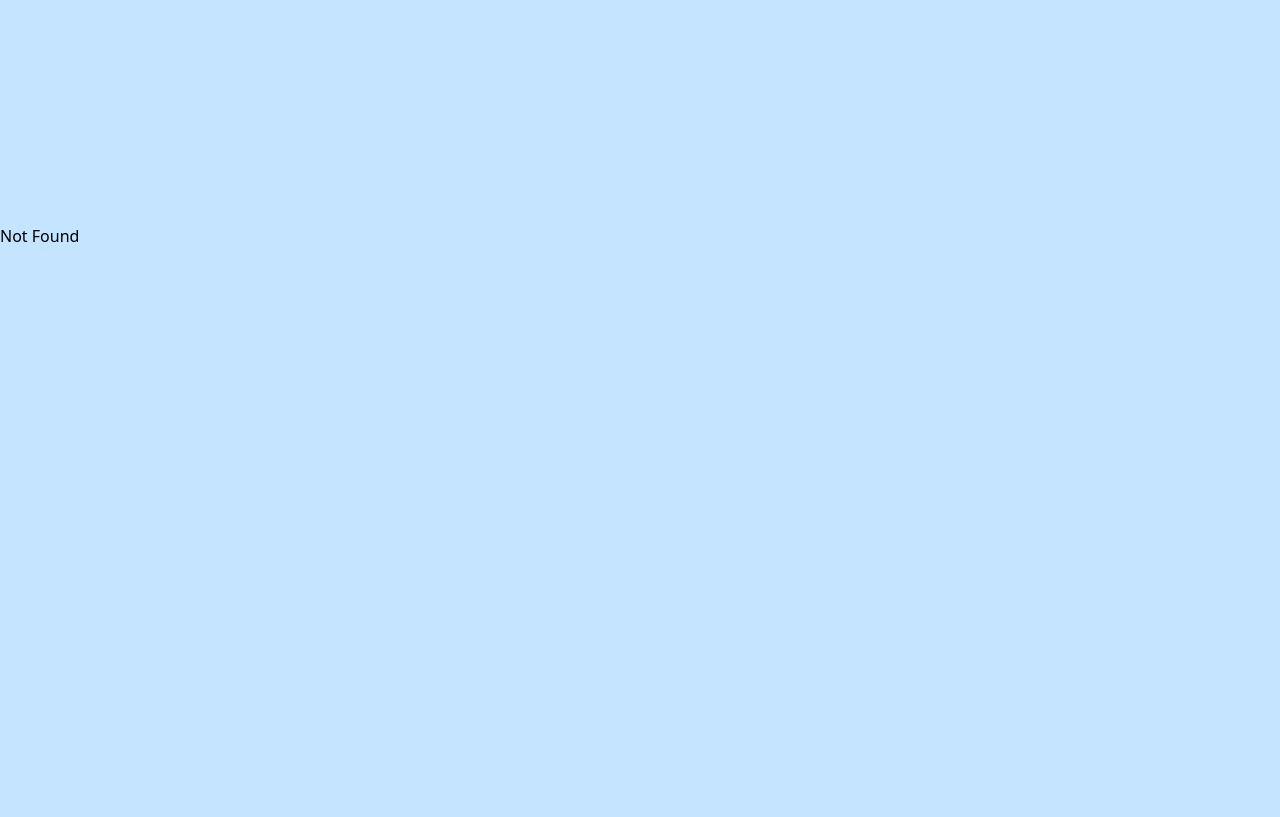
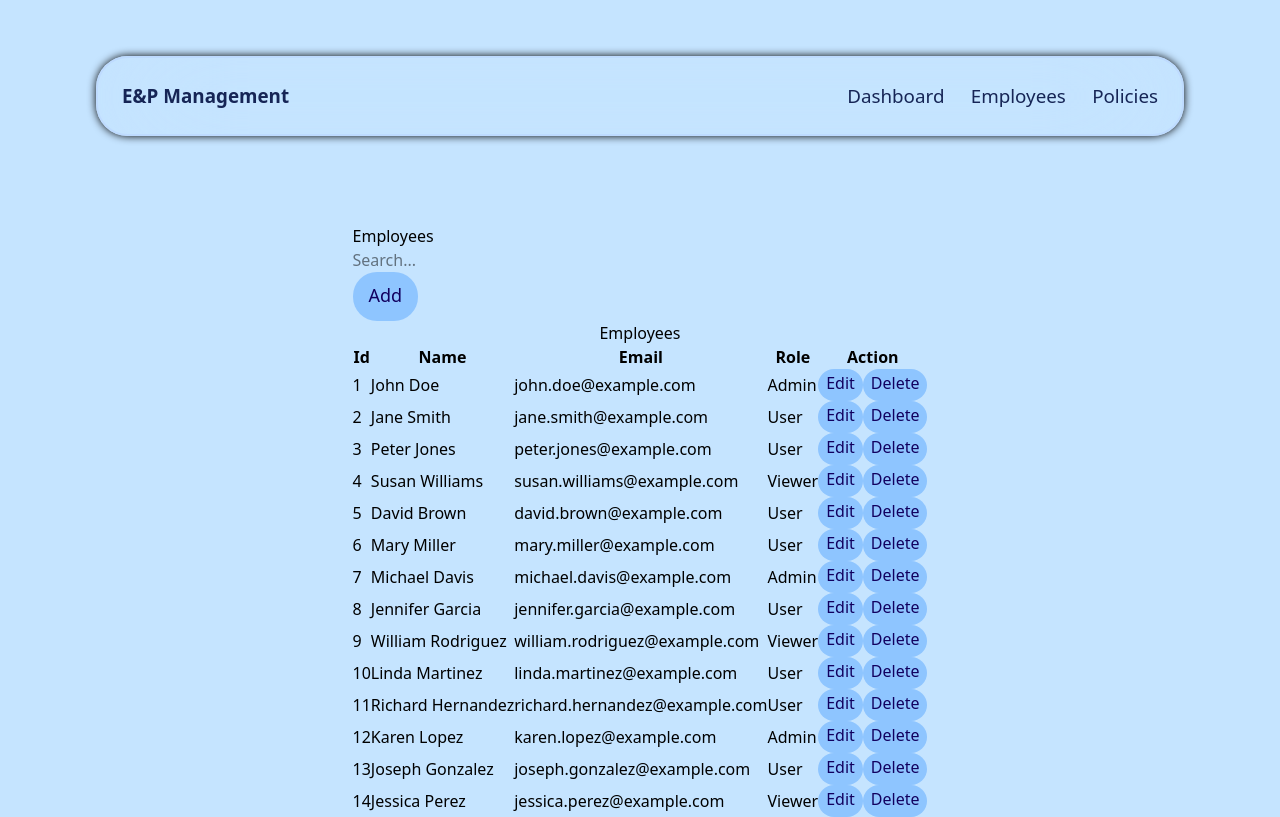
Before and after one commit to MohdShahulMalik/User-Policy-Management, a React (Vite) app in the folder frontend/: page /employees in a window 1280 px wide. Built offline with nearby package versions, Linux system fonts and the light colour scheme.

Commit message:
All of the main components have been done Alhamdulillah and now after styling the Employee page would be completed InShaAllah

```diff
--- a/frontend/package.json
+++ b/frontend/package.json
@@ -17,7 +17,8 @@
     "clsx": "^2.1.1",
     "react": "^19.1.1",
     "react-dom": "^19.1.1",
-    "react-router-dom": "^7.9.4"
+    "react-router-dom": "^7.9.4",
+    "uuid": "^13.0.0"
   },
   "devDependencies": {
     "@eslint/js": "^9.36.0",
--- a/frontend/src/App.tsx
+++ b/frontend/src/App.tsx
@@ -3,7 +3,8 @@ import './App.css'
 // import Button from './components/Button'
 import Layout from './components/Layout'
 import Dashboard from './pages/Dashboard'
-import Users from './pages/Users'
+import Employees from './pages/Employees'
+
 import Policies from './pages/Policies'
 
 function App() {
@@ -11,8 +12,8 @@ function App() {
   return (
     <Routes>
       <Route path = "/" element={<Layout/>}>
-        <Route index path = "/" element = {<Dashboard/>} />
-        <Route path="/users" element = {<Users/>} />
+        <Route index element = {<Dashboard/>} />
+        <Route path="/employees" element = {<Employees/>} />
         <Route path="/policies" element = {<Policies/>} />
       </Route>
       <Route path='*' element = {<div>Not Found</div>} />
--- a/frontend/src/components/Button.tsx
+++ b/frontend/src/components/Button.tsx
@@ -7,6 +7,7 @@ interface ButtonProps {
   formMethod?: "dialog";
   onClick?: MouseEventHandler<HTMLButtonElement>;
   type?: "submit" | "button" | "reset";
+  size: "small" | "medium";
 }
 
 export default function Button(props: ButtonProps) {
@@ -17,7 +18,11 @@ export default function Button(props: ButtonProps) {
       type={props.type || "button"}
       className={clsx(
         clientClassName,
-        "cursor-pointer content-center rounded-3xl bg-blue-300 px-4 pt-2.5 pb-3 text-center text-[1.125rem] text-foreground transition duration-300 hover:bg-blue-400 active:bg-blue-300",
+        "cursor-pointer content-center rounded-3xl bg-blue-300 text-center text-foreground transition duration-300 hover:bg-blue-400 active:bg-blue-300",
+        {
+          "px-4 pt-2.5 pb-3 text-[1.125rem]": props.size === "medium",
+          "px-2 pt-0.5 pb-1.5 text-[1rem]": props.size === "small",
+        },
       )}
       formMethod={props.formMethod}
       onClick={props.onClick}
--- /dev/null
+++ b/frontend/src/components/Header.tsx
@@ -0,0 +1,24 @@
+import Button from './Button';
+import SearchInput from './SearchInput';
+import clsx from 'clsx';
+
+interface HeaderProps {
+  children?: React.ReactNode;
+  button: React.ReactNode;
+  className?: string;
+}
+
+export default function Header(props: HeaderProps) {
+  const clientClassName = `${props.className}` || "";
+  return (
+    <header className={clsx("app-header", clientClassName)}>
+      <div className="header-left">
+        {props.children}
+      </div>
+      <div className="header-right">
+        <SearchInput />
+        {props.button}
+      </div>
+    </header>
+  );
+}
--- a/frontend/src/components/Modal.tsx
+++ b/frontend/src/components/Modal.tsx
@@ -7,30 +7,42 @@ import {
 } from "react";
 import type { FormFields } from "../types/utils";
 import Button from "./Button";
+import clsx from "clsx";
 
 interface ModalProps {
   config: FormFields[];
   className?: string;
-  heading: string;
+  heading:
+    | "Add Employees"
+    | "Add Policies"
+    | "Edit Employees"
+    | "Edit Policies";
+  onClick: (formData: Record<string, string>) => void;
+  initialData?: Record<string, string>;
 }
 
 export interface ModalHandle {
-  open: () => void;
+  open: (initialData?: Record<string, string>) => void;
 }
 
 const Modal = forwardRef<ModalHandle, ModalProps>((props, ref) => {
+  const [formData, setFormData] = useState<Record<string, string>>({});
   const clientClassName = `${props.className || ""}.trim()`;
-  const [formData, setFormData] = useState<Record<string, string>>({});
   const dialogRef = useRef<HTMLDialogElement>(null);
+  const buttonText = props.heading.split(" ")[0];
 
   useImperativeHandle(ref, () => ({
-    open: () => {
+    open: (initialData?: Record<string, string>) => {
+      if (initialData) {
+        setFormData(initialData);
+      }
       dialogRef.current?.showModal();
     },
   }));
 
   const handleSubmit = (e: FormEvent) => {
     e.preventDefault();
+    props.onClick(formData);
     dialogRef.current?.close();
   };
 
@@ -48,6 +60,7 @@ const Modal = forwardRef<ModalHandle, ModalProps>((props, ref) => {
           <select
             value={formData[index] || ""}
             onChange={(e) => handleChange(index, e.target.value)}
+            required
           >
             <option value="">Select an option</option>
             {field.options?.map((option) => (
@@ -63,13 +76,15 @@ const Modal = forwardRef<ModalHandle, ModalProps>((props, ref) => {
             type={field.type}
             value={formData[index] || ""}
             onChange={(e) => handleChange(index, e.target.value)}
+            required
           />
         );
     }
   };
 
   return (
-    <dialog className={clientClassName} ref={dialogRef}>
+    <dialog className={clsx(clientClassName,
+    "fixed top-1/2 left-1/2 -translate-x-1/2 -translate-y-1/2 m-0")} ref={dialogRef}>
       <h2>{props.heading}</h2>
       <form>
         {props.config.map((field: FormFields, index: number) => (
@@ -78,17 +93,56 @@ const Modal = forwardRef<ModalHandle, ModalProps>((props, ref) => {
             {renderField(field, index)}
           </div>
         ))}
-        <Button text="Add" type="submit" onClick={handleSubmit} />
         <Button
-          text="Cancel"
+          text={buttonText}
+          size="medium"
           type="submit"
-          formMethod="dialog"
           onClick={handleSubmit}
         />
+        <Button size="medium" text="Cancel" type="submit" formMethod="dialog" />
       </form>
       <pre>{JSON.stringify(formData, null, 2)}</pre>
     </dialog>
   );
 });
 
+export interface ConfirmModalHandle {
+  open: () => void;
+}
+
+interface ConfirmModalProps {
+  onConfirm: () => void;
+  heading: "Employee" | "Policy"
+}
+
+const ConfirmModal = forwardRef<ConfirmModalHandle, ConfirmModalProps>((props, ref) => {
+    const dialogRef = useRef<HTMLDialogElement>(null);
+
+    useImperativeHandle(ref, () => ({
+      open: () => {
+        dialogRef.current?.showModal();
+      }
+    }))
+
+    const handleConfirm = () => {
+      props.onConfirm();
+      dialogRef.current?.close();
+    }
+
+    return (
+      <dialog ref={dialogRef}>
+        <form>
+          <h1>Delete {props.heading}</h1>
+          <p>This action cannot be undone</p>
+          <article>
+            <Button text="Cancel" size="medium" formMethod="dialog" type="submit" />
+            <Button text="Delete" size="medium" onClick={handleConfirm} type="submit" />
+          </article>
+        </form>
+      </dialog>
+    )
+
+})
+
 export default Modal;
+export { ConfirmModal };
--- /dev/null
+++ b/frontend/src/components/SearchInput.tsx
@@ -0,0 +1,18 @@
+import clsx from 'clsx';
+
+interface SearchInputProps {
+  className?: string;
+}
+
+export default function SearchInput(props: SearchInputProps) {
+  const clientClassName = `${props.className}` || "";
+  return (
+    <div className={clsx("search-input-container", clientClassName)}>
+      <input
+        type="text"
+        placeholder="Search..."
+        className="search-input"
+      />
+    </div>
+  );
+}
--- a/frontend/src/components/Table.tsx
+++ b/frontend/src/components/Table.tsx
@@ -1,10 +1,12 @@
-import type { Users, Policies } from "../types/tables";
+import type { Employees, Policies } from "../types/tables";
 import Button from "./Button";
 
 interface TableProps {
   className?: string;
-  tableData: Users[] | Policies[];
-  tableName: "Users" | "Policies";
+  tableData: Employees[] | Policies[];
+  tableName: "Employees" | "Policies";
+  onEditClick: (index: number) => void;
+  onDeleteClick: (index: number) => void;
 }
 
 // Helper function to get nested property values
@@ -18,11 +20,11 @@ interface HeaderConfig {
   isAction?: boolean; // Flag for action column
 }
 
-function getHeaders(tableName: "Users" | "Policies"): HeaderConfig[] {
-  if (tableName === "Users") {
+function getHeaders(tableName: "Employees" | "Policies"): HeaderConfig[] {
+  if (tableName === "Employees") {
     return [
-      { display: "Id", dataKey: "id" },
-      { display: "Name", dataKey: ["name.first", "name.last"] },
+      { display: "Id", dataKey: "id.id.String" },
+      { display: "Name", dataKey: ["name.first_name", "name.last_name"] },
       { display: "Email", dataKey: "email" },
       { display: "Role", dataKey: "role" },
       { display: "Action", isAction: true },
@@ -65,10 +67,10 @@ export default function Table(props: TableProps) {
             {headers.map((header, colIndex) => (
               <td key={colIndex}>
                 {header.isAction ? (
-                  <>
-                    <Button text="Edit" />
-                    <Button text="Delete" />
-                  </>
+                  <article>
+                    <Button text="Edit" size="small" onClick={() => props.onEditClick(rowIndex)}/>
+                    <Button text="Delete" size="small" onClick={() => props.onDeleteClick(rowIndex)}/>
+                  </article>
                 ) : header.dataKey ? (
                   Array.isArray(header.dataKey) ? (
                     header.dataKey.map(key => getNestedValue(row, key)).join(" ")
--- a/frontend/src/pages/Dashboard.tsx
+++ b/frontend/src/pages/Dashboard.tsx
@@ -9,22 +9,22 @@ import Button from "../components/Button";
 import { NavLink } from "react-router-dom";
 
 export default function Dashboard() {
-  const [totalUsers, setTotalUsers] = useState<number>(0);
+  const [totalEmployees, setTotalEmployees] = useState<number>(0);
   const [totalPolicies, setTotalPolicies] = useState<number>(0);
   const [loading, setLoading] = useState<boolean>(true);
   const [error, setError] = useState<string | null>(null);
 
   useEffect(() => {
-    const userCountPromise = axios.get<Count>(
+    const employeeCountPromise = axios.get<Count>(
       "http://localhost:3100/employees/count",
     );
     const policyCountPromise = axios.get<Count>(
       "http://localhost:3100/policies/count",
     );
 
-    Promise.all([userCountPromise, policyCountPromise])
-      .then(([userResponse, policyResponse]) => {
-        setTotalUsers(userResponse.data.count);
+    Promise.all([employeeCountPromise, policyCountPromise])
+      .then(([employeeResponse, policyResponse]) => {
+        setTotalEmployees(employeeResponse.data.count);
         setTotalPolicies(policyResponse.data.count);
       })
       .catch((error) => {
@@ -64,8 +64,8 @@ export default function Dashboard() {
             )}
           ></i>
           <div className={clsx("font-bold text-foreground")}>
-            <p>Total Users</p>
-            <p>{totalUsers}</p>
+            <p>Total Employees</p>
+            <p>{totalEmployees}</p>
           </div>
         </div>
 
@@ -89,11 +89,11 @@ export default function Dashboard() {
       </div>
 
       <div className={clsx("mt-2 flex justify-start gap-4")}>
-        <NavLink to="/users">
-          <Button text="Users" className="font-bold" />
+        <NavLink to="/employees">
+          <Button text="Employees" size="medium" className="font-bold" />
         </NavLink>
         <NavLink to="/policies">
-          <Button text="Policies" className="font-bold" />
+          <Button text="Policies" size="medium" className="font-bold" />
         </NavLink>
       </div>
     </div>
--- /dev/null
+++ b/frontend/src/pages/Employees.tsx
@@ -0,0 +1,105 @@
+import { useRef, useState } from 'react';
+import Modal, { type ModalHandle, ConfirmModal, type ConfirmModalHandle } from '../components/Modal';
+import Button from '../components/Button';
+import { employeeFormConfig } from '../utils/formConfig';
+import Header from '../components/Header';
+import Table from '../components/Table';
+import { v4 as uuidv4 } from 'uuid';
+import type { Employees } from '../types/tables';
+
+export default function Employees() {
+  const [employeesData, setEmployeesData]  = useState<Employees[]>([
+    { id: { tb: 'employees', id: { String: '1' } }, name: { first_name: 'John', last_name: 'Doe' }, email: 'john.doe@example.com', role: 'Admin' },
+    { id: { tb: 'employees', id: { String: '2' } }, name: { first_name: 'Jane', last_name: 'Smith' }, email: 'jane.smith@example.com', role: 'User' },
+    { id: { tb: 'employees', id: { String: '3' } }, name: { first_name: 'Peter', last_name: 'Jones' }, email: 'peter.jones@example.com', role: 'User' },
+    { id: { tb: 'employees', id: { String: '4' } }, name: { first_name: 'Susan', last_name: 'Williams' }, email: 'susan.williams@example.com', role: 'Viewer' },
+    { id: { tb: 'employees', id: { String: '5' } }, name: { first_name: 'David', last_name: 'Brown' }, email: 'david.brown@example.com', role: 'User' },
+    { id: { tb: 'employees', id: { String: '6' } }, name: { first_name: 'Mary', last_name: 'Miller' }, email: 'mary.miller@example.com', role: 'User' },
+    { id: { tb: 'employees', id: { String: '7' } }, name: { first_name: 'Michael', last_name: 'Davis' }, email: 'michael.davis@example.com', role: 'Admin' },
+    { id: { tb: 'employees', id: { String: '8' } }, name: { first_name: 'Jennifer', last_name: 'Garcia' }, email: 'jennifer.garcia@example.com', role: 'User' },
+    { id: { tb: 'employees', id: { String: '9' } }, name: { first_name: 'William', last_name: 'Rodriguez' }, email: 'william.rodriguez@example.com', role: 'Viewer' },
+    { id: { tb: 'employees', id: { String: '10' } }, name: { first_name: 'Linda', last_name: 'Martinez' }, email: 'linda.martinez@example.com', role: 'User' },
+    { id: { tb: 'employees', id: { String: '11' } }, name: { first_name: 'Richard', last_name: 'Hernandez' }, email: 'richard.hernandez@example.com', role: 'User' },
+    { id: { tb: 'employees', id: { String: '12' } }, name: { first_name: 'Karen', last_name: 'Lopez' }, email: 'karen.lopez@example.com', role: 'Admin' },
+    { id: { tb: 'employees', id: { String: '13' } }, name: { first_name: 'Joseph', last_name: 'Gonzalez' }, email: 'joseph.gonzalez@example.com', role: 'User' },
+    { id: { tb: 'employees', id: { String: '14' } }, name: { first_name: 'Jessica', last_name: 'Perez' }, email: 'jessica.perez@example.com', role: 'Viewer' },
+  ]);
+  const [editingIndex, setEditingIndex] = useState<number | null>(null);
+  const [deletingIndex, setDeletingIndex] = useState<number | null>(null);
+  const addEmployeeModalRef = useRef<ModalHandle>(null);
+  const editEmployeeModalRef = useRef<ModalHandle>(null);
+  const deletingEmployeeModalRef = useRef<ConfirmModalHandle>(null);
+
+  const handleAddingEmployees = (formData: Record<string, string>) => {
+    const newRecord: Employees = {
+      id: {
+        tb: "employees",
+        id: {
+          String: uuidv4(),
+        },
+      },
+      name: {
+        first_name: formData["0"],
+        last_name: formData["1"],
+      },
+      email: formData["2"],
+      role: formData["3"],
+    }
+    setEmployeesData((prev) => [...prev, newRecord])
+  }
+
+  const handleEditingEmployee = (formData: Record<string, string>) => {
+    if (editingIndex === null) return;
+
+    setEmployeesData((prev) => {
+      prev[editingIndex].name = {
+        first_name: formData["0"],
+        last_name: formData["1"],
+      };
+      prev[editingIndex].email = formData["2"];
+      prev[editingIndex].role = formData["3"];
+      return [...prev];
+    });
+  }
+
+  const handleOpenAddEmployeeModal = () => {
+    addEmployeeModalRef.current?.open();
+  };
+
+  const handleOpenEditEmployeeModal = (index: number) => {
+    setEditingIndex(index);
+    const employee = employeesData[index];
+    const initialData = {
+      "0": employee.name.first_name,
+      "1": employee.name.last_name,
+      "2": employee.email,
+      "3": employee.role,
+    };
+    editEmployeeModalRef.current?.open(initialData);
+  }
+
+  const handleOpenDeletionModal = (index: number) => {
+    setDeletingIndex(index);
+    deletingEmployeeModalRef.current?.open();
+  }
+
+  const handleDeletion = () => {
+    setEmployeesData((prev) => {
+      return prev.filter((_, i) => i !== deletingIndex)
+    })
+  }
+
+  return (
+    <section>
+      <article>
+        <Header button = {<Button size='medium' text='Add' onClick={handleOpenAddEmployeeModal} />}>Employees</Header>
+      </article>
+      <article>
+        <Table tableName="Employees" tableData={employeesData} onEditClick={handleOpenEditEmployeeModal} onDeleteClick = {handleOpenDeletionModal}/>
+      </article>
+      <Modal heading = "Add Employees" ref={addEmployeeModalRef} config={employeeFormConfig} onClick={handleAddingEmployees} />
+      <Modal heading='Edit Employees' config={employeeFormConfig} ref={editEmployeeModalRef} onClick={handleEditingEmployee} />
+      <ConfirmModal ref = {deletingEmployeeModalRef} onConfirm = {handleDeletion} heading = "Employee" />
+    </section>
+  );
+}
--- a/frontend/src/pages/Users.tsx
+++ /dev/null
@@ -1,20 +0,0 @@
-import { useRef } from 'react';
-import Modal, { type ModalHandle } from '../components/Modal';
-import Button from '../components/Button';
-import { userFormConfig } from '../utils/formConfig';
-
-export default function Users() {
-  const modalRef = useRef<ModalHandle>(null);
-
-  const handleOpenModal = () => {
-    modalRef.current?.open();
-  };
-
-  return (
-    <div>
-      <h1>Users</h1>
-      <Button text="Add User" onClick={handleOpenModal} />
-      <Modal ref={modalRef} config={userFormConfig} />
-    </div>
-  );
-}
--- a/frontend/src/types/tables.ts
+++ b/frontend/src/types/tables.ts
@@ -1,6 +1,6 @@
 import type { Name, RecordId } from "./utils";
 
-export interface Users {
+export interface Employees {
   id: RecordId;
   name: Name;
   email: string;
--- a/frontend/src/utils/formConfig.ts
+++ b/frontend/src/utils/formConfig.ts
@@ -1,10 +1,10 @@
 import { type FormFields } from "../types/utils";
 
-export const userFormConfig: FormFields[] = [
-  {label: "First Name", type: "text"},
-  {label: "Last Name", type: "text"},
-  {label: "Eamail", type: "email"},
-  {label: "Role", type: "select", options: ["Admin", "User", "Viewer"]}
+export const employeeFormConfig = [
+  {name: "name.first_name", label: "First Name", type: "text"},
+  {name: "name.last_name", label: "Last Name", type: "text"},
+  {name: "email", label: "Email", type: "email"},
+  {name: "role", label: "Role", type: "select", options: ["Admin", "User", "Viewer"]}
 ];
 
 export const policyFormConfig: FormFields[] = [
```
Also changed, not shown: 1 other file (tests, documents, lock files or other folders).
